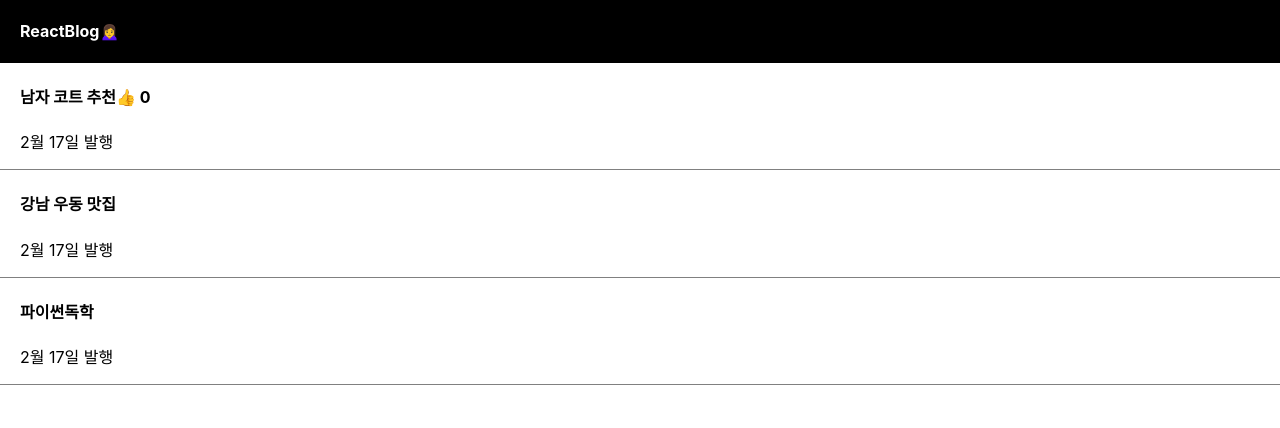
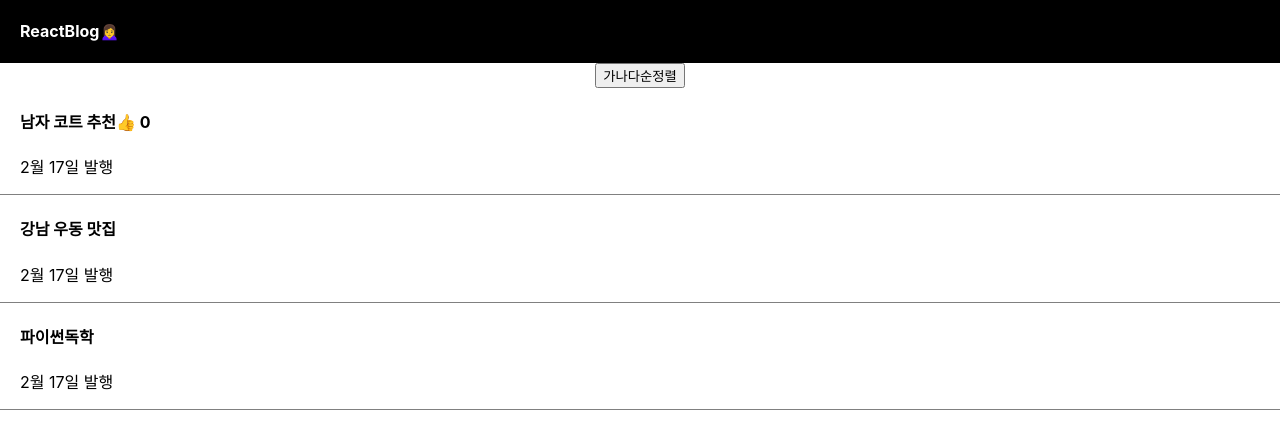
Before and after one commit to Eulga/blog, a React (Create React App) app: page / in a window 1280 px wide. Shown: the top 428 px of the page. Built offline with nearby package versions, Linux system fonts and the light colour scheme.

Commit message:
modify array type state

```diff
--- a/src/App.js
+++ b/src/App.js
@@ -8,10 +8,6 @@ function App() {
   const post = "강남 우동 맛집";
   let 글제목배열 = ["남자 코트 추천", "강남 우동 맛집", "파이썬독학"];
   let [글제목, 글제목변경] = useState(글제목배열);
-
-  function 함수() {
-    글제목배열[0] = "여자 코트 추천";
-  }
 
   let [따봉, 따봉변경] = useState(0);
 
@@ -30,14 +26,32 @@ function App() {
           ReactBlog
           <span
             onClick={() => {
-              함수();
-              글제목변경(글제목배열);
+              //ley copy = 글제목
+              //state 함수는 내부값이 동일하다 판단되면 재랜더링 해주지 않음
+              //copy에 글제목이 가진 주소가 복제됐기 때문에 state함수가 값이 달라진걸 알 수 없음
+              //배열 복제는 주소저장이 아닌 배열자체를 저장해야함
+              let copy = [...글제목];
+              // ... -> 배열해제
+              // [] -> 배열적용
+
+              copy[0] = "여자 코트 추천";
+
+              글제목변경(copy);
             }}
           >
             🙍‍♀️
           </span>
         </h4>
       </div>
+      <button
+        onClick={() => {
+          let copy = [...글제목];
+          copy.sort();
+          글제목변경(copy);
+        }}
+      >
+        가나다순정렬
+      </button>
       {/* <h4>{post}</h4> */}
       <div className="list">
         <h4>
```
